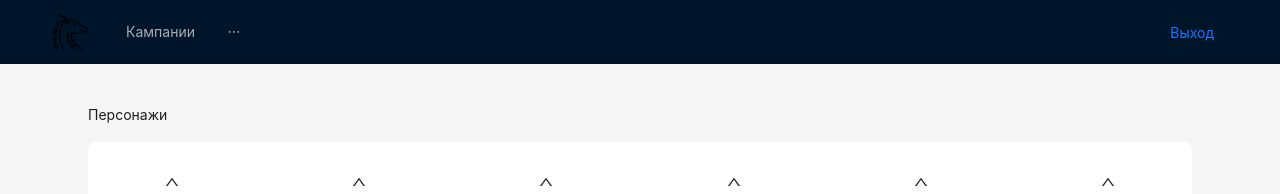
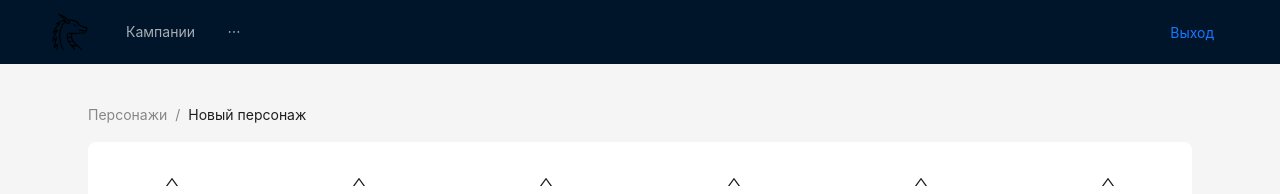
Before and after one commit to SugawaraKoushi/dnd-notes-client-app, a React (Create React App) app: page /characters/new in a window 1280 px wide. Shown: the top 194 px of the page. Built offline with nearby package versions, Linux system fonts and the light colour scheme.

Commit message:
Set breadcrumbs in child components

```diff
--- a/src/components/characters/CharacterList.jsx
+++ b/src/components/characters/CharacterList.jsx
@@ -1,6 +1,8 @@
 import { FloatButton, List } from "antd";
 import CharacterTile from "./CharacterTile";
 import { PlusOutlined } from "@ant-design/icons";
+import { useOutletContext } from "react-router";
+import { useEffect } from "react";
 
 const CharacterList = () => {
     const characters = [
@@ -8,6 +10,14 @@ const CharacterList = () => {
         <CharacterTile name="Дундобород железный" hp="100" currentHp="75" />,
         <CharacterTile name="Дундобород железный" hp="100" currentHp="100" />,
     ];
+
+    const [setBreadcrumbItems] = useOutletContext();
+
+    useEffect(() => {
+        const items = [{ title: "Персонажи" }, { title: "Мои персонажи" }];
+
+        setBreadcrumbItems(items);
+    }, []);
 
     return (
         <>
--- a/src/components/characters/Characters.jsx
+++ b/src/components/characters/Characters.jsx
@@ -1,4 +1,5 @@
 import { Breadcrumb, theme } from "antd";
+import { useState } from "react";
 import { Outlet } from "react-router";
 
 const Characters = () => {
@@ -6,7 +7,9 @@ const Characters = () => {
         token: { colorBgContainer, borderRadiusLG },
     } = theme.useToken();
 
-    const breadcrumbItems = [{ title: "Персонажи" }];
+    const [breadcrumbItems, setBreadcrumbsItems] = useState([
+        { title: "Персонажи" },
+    ]);
 
     return (
         <>
@@ -23,7 +26,7 @@ const Characters = () => {
                     borderRadius: borderRadiusLG,
                 }}
             >
-                <Outlet />
+                <Outlet context={[setBreadcrumbsItems]} />
             </div>
         </>
     );
--- a/src/components/characters/NewCharacter.jsx
+++ b/src/components/characters/NewCharacter.jsx
@@ -1,8 +1,16 @@
-import { Flex, List } from "antd";
+import { Flex } from "antd";
 import AbilityTile from "./AbilityTile";
-import { useState } from "react";
+import { useEffect, useState } from "react";
+import { useOutletContext } from "react-router";
 
 const NewCharacter = () => {
+    const [setBreadcrumbItems] = useOutletContext();
+
+    useEffect(() => {
+        const items = [{ title: "Персонажи" }, { title: "Новый персонаж" }];
+        setBreadcrumbItems(items);
+    }, []);
+
     const [strength, setStrength] = useState(10);
     const [dexterity, setDexterity] = useState(10);
     const [constitution, setConstitution] = useState(10);
@@ -13,12 +21,36 @@ const NewCharacter = () => {
     return (
         <>
             <Flex wrap gap="small" justify="space-between">
-                <AbilityTile name="сила" value={strength} setValue={setStrength} />
-                <AbilityTile name="ловкость" value={dexterity} setValue={setDexterity} />
-                <AbilityTile name="телосложение" value={constitution} setValue={setConstitution} />
-                <AbilityTile name="интеллект" value={intelligence} setValue={setIntelligence} />
-                <AbilityTile name="мудрость" value={wisdom} setValue={setWisdom} />
-                <AbilityTile name="харизма" value={charisma} setValue={setCharisma} />
+                <AbilityTile
+                    name="сила"
+                    value={strength}
+                    setValue={setStrength}
+                />
+                <AbilityTile
+                    name="ловкость"
+                    value={dexterity}
+                    setValue={setDexterity}
+                />
+                <AbilityTile
+                    name="телосложение"
+                    value={constitution}
+                    setValue={setConstitution}
+                />
+                <AbilityTile
+                    name="интеллект"
+                    value={intelligence}
+                    setValue={setIntelligence}
+                />
+                <AbilityTile
+                    name="мудрость"
+                    value={wisdom}
+                    setValue={setWisdom}
+                />
+                <AbilityTile
+                    name="харизма"
+                    value={charisma}
+                    setValue={setCharisma}
+                />
             </Flex>
         </>
     );
```
